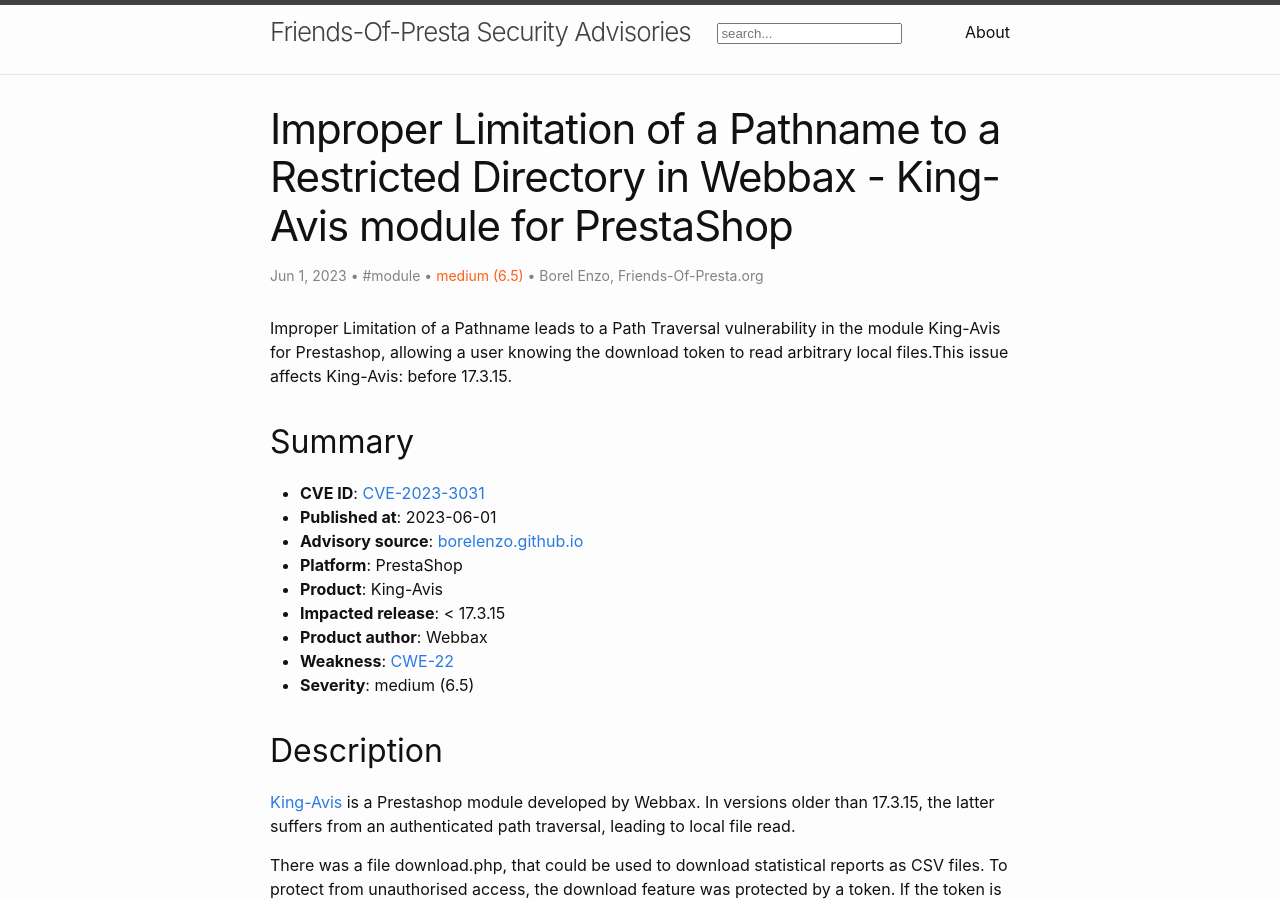
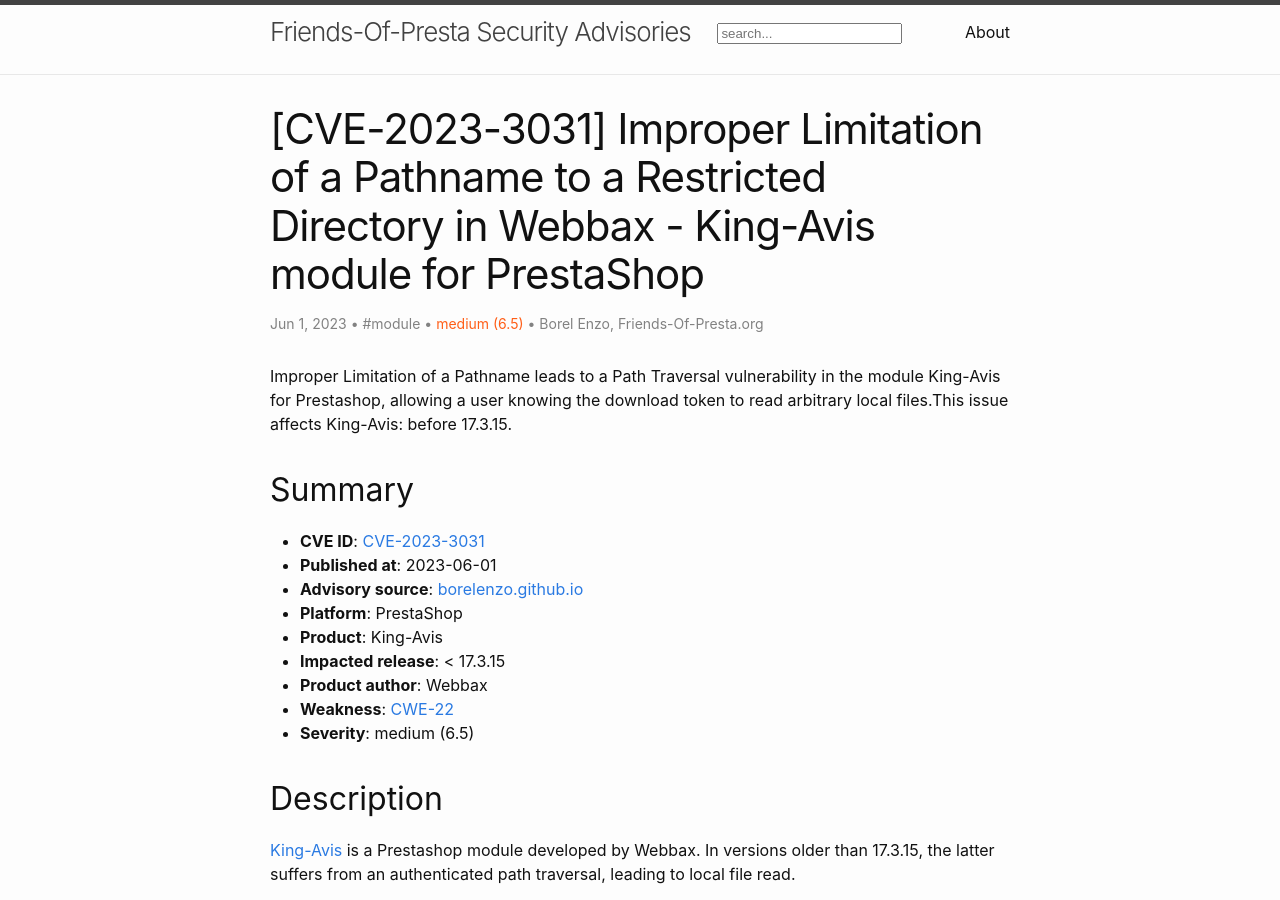
Before and after one commit to friends-of-presta/security-advisories, a Jekyll site: the page built from _posts/2023-06-01-kingavis.md, in a window 1280 px wide and 900 px high. Built offline with Jekyll 4.4.1, drawn with Linux system fonts in a browser that asks for light colours.

Commit message:
Update 2023-06-01-kingavis.md

```diff
--- a/_posts/2023-06-01-kingavis.md
+++ b/_posts/2023-06-01-kingavis.md
@@ -1,6 +1,6 @@
 ---
 layout: post
-title: "Improper Limitation of a Pathname to a Restricted Directory in Webbax - King-Avis module for PrestaShop"
+title: "[CVE-2023-3031] Improper Limitation of a Pathname to a Restricted Directory in Webbax - King-Avis module for PrestaShop"
 categories: module
 author:
 - Borel Enzo
```
